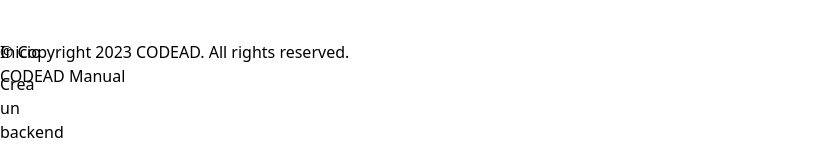
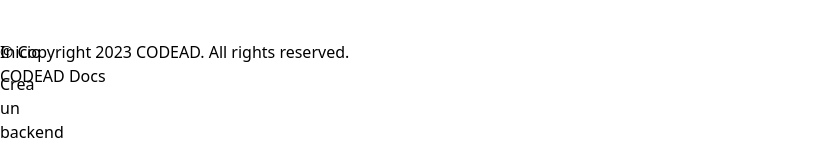
Before and after one commit to EmersonHoruss/CODEAD-user-manual, a React (Vite) app: page / in a window 1280 px wide. Shown: the part 736-887 px from the top of the page, without its empty margins (0-830 px from the left). Built offline with nearby package versions, Linux system fonts and the light colour scheme.

Commit message:
feat: changed from CODEAD Manual to CDOEAD Docs

```diff
--- a/src/components/header/constants.ts
+++ b/src/components/header/constants.ts
@@ -1 +1 @@
-export const titleHeader = "CODEAD Manual";
+export const titleHeader = "CODEAD Docs";
```
